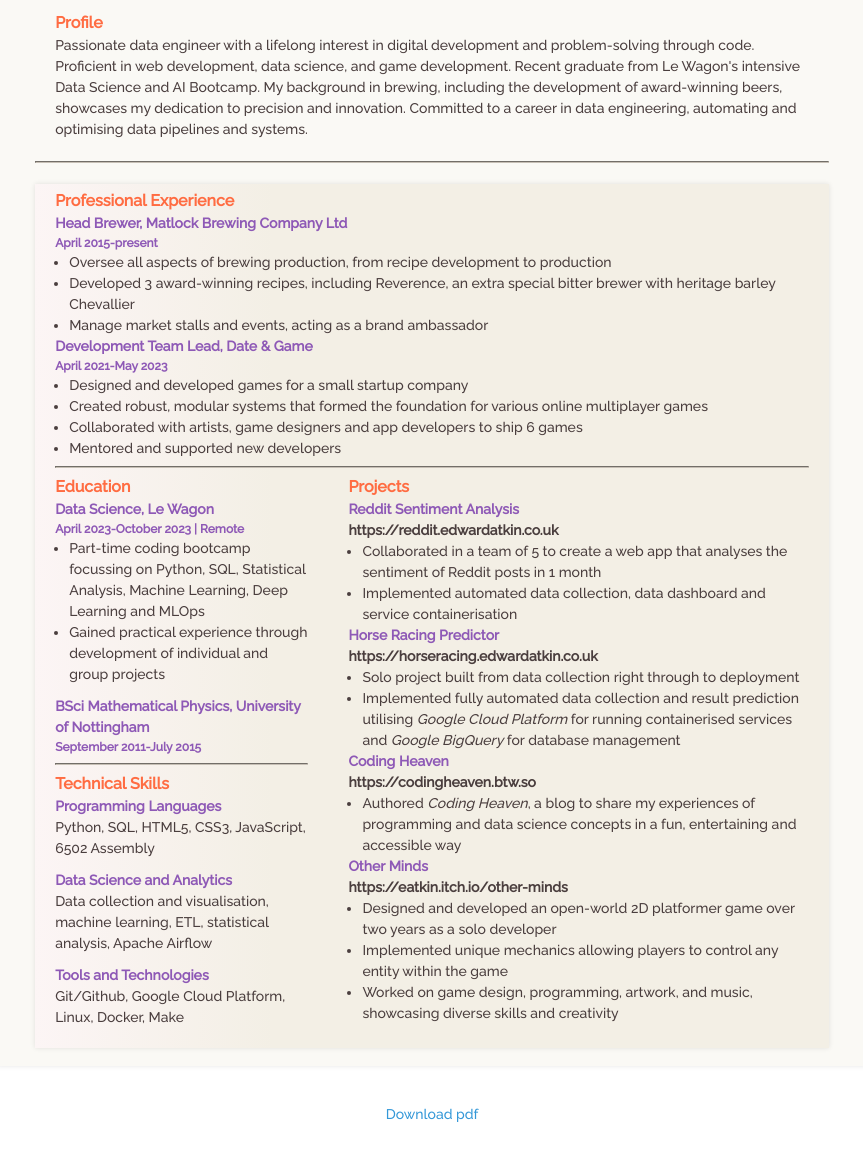
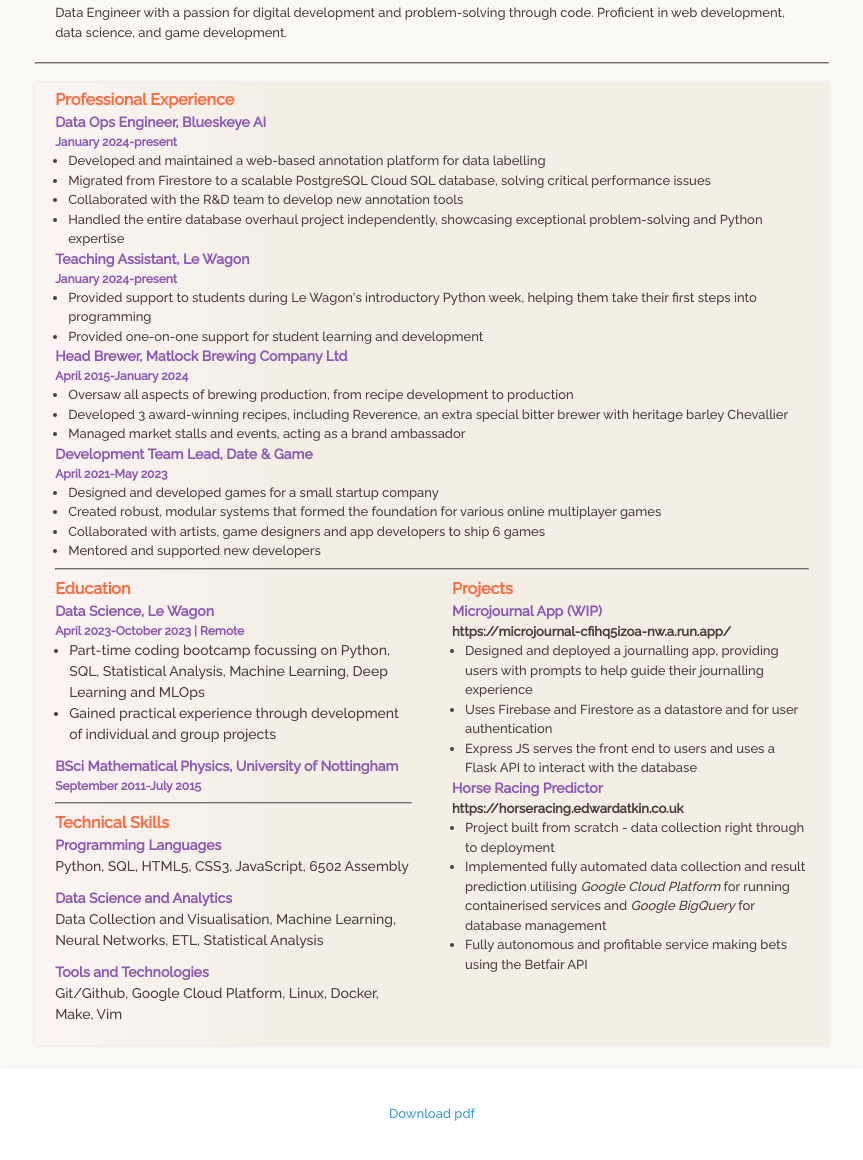
Before and after one commit to Eatkin/portfolio-page, a plain HTML site: page cv.html in a window 1280 px wide. Shown: the part 170-1330 px from the top of the page, without its empty margins (208-1071 px from the left). Drawn offline with nearby package versions, Linux system fonts and the light colour scheme.

Commit message:
Update cv

```diff
--- a/cv.html
+++ b/cv.html
@@ -35,13 +35,7 @@
 
         <main>
             <section class="profile">
-                <h2>Profile</h2>
-                <p>Passionate data engineer with a lifelong interest in digital development and problem-solving through
-                    code. Proficient in web development, data science, and game development. Recent graduate from Le
-                    Wagon's intensive Data Science and AI Bootcamp. My background in brewing, including the development
-                    of award-winning beers, showcases my dedication to precision and innovation. Committed to
-                    a career in data engineering, automating and optimising data pipelines and systems.
-                </p>
+                <p>Data Engineer with a passion for digital development and problem-solving through code. Proficient in web development, data science, and game development.</p>
             </section>
 
             <hr />
@@ -49,14 +43,28 @@
             <section class="experience">
                 <section id="professional-experience">
                     <h2>Professional Experience</h2>
+                    <h3>Data Ops Engineer, Blueskeye AI</h3>
+                    <h4>January 2024-present</h4>
+                    <ul class="bullet-points">
+                        <li>Developed and maintained a web-based annotation platform for data labelling</li>
+                        <li>Migrated from Firestore to a scalable PostgreSQL Cloud SQL database, solving critical performance issues</li>
+                        <li>Collaborated with the R&amp;D team to develop new annotation tools</li>
+                        <li>Handled the entire database overhaul project independently, showcasing exceptional problem-solving and Python expertise</li>
+                    </ul>
+                    <h3>Teaching Assistant, Le Wagon</h3>
+                    <h4>January 2024-present</h4>
+                    <ul class="bullet-points">
+                        <li>Provided support to students during Le Wagon's introductory Python week, helping them take their first steps into programming</li>
+                        <li>Provided one-on-one support for student learning and development</li>
+                    </ul>
                     <h3>Head Brewer, Matlock Brewing Company Ltd</h3>
-                    <h4>April 2015-present</h4>
+                    <h4>April 2015-January 2024</h4>
                     <ul class="bullet-points">
-                        <li>Oversee all aspects of brewing production, from recipe development to production
+                        <li>Oversaw all aspects of brewing production, from recipe development to production
                         </li>
                         <li>Developed 3 award-winning recipes, including Reverence, an extra special bitter
                             brewer with heritage barley Chevallier</li>
-                        <li>Manage market stalls and events, acting as a brand ambassador</li>
+                        <li>Managed market stalls and events, acting as a brand ambassador</li>
                     </ul>
                     <h3>Development Team Lead, Date &amp; Game</h3>
                     <h4>April 2021-May 2023</h4>
@@ -95,12 +103,10 @@
                             <p>Python, SQL, HTML5, CSS3, JavaScript, 6502 Assembly</p>
 
                             <h3>Data Science and Analytics</h3>
-                            <p>Data collection and visualisation, machine learning, ETL, statistical analysis, Apache
-                                Airflow
-                            </p>
+                            <p>Data Collection and Visualisation, Machine Learning, Neural Networks, ETL, Statistical Analysis</p>
 
                             <h3>Tools and Technologies</h3>
-                            <p>Git/Github, Google Cloud Platform, Linux, Docker, Make</p>
+                            <p>Git/Github, Google Cloud Platform, Linux, Docker, Make, Vim</p>
 
                         </div>
 
@@ -108,18 +114,15 @@
 
                             <section id="projects">
                                 <h2>Projects</h2>
-                                <h3>Reddit Sentiment Analysis</h3>
+                                <h3>Microjournal App (WIP)</h3>
                                 <span class="emphasise">
-                                    <a href="https://reddit.edwardatkin.co.uk" target="_blank"
-                                        class="no-style">https://reddit.edwardatkin.co.uk</a>
+                                    <a href="https://microjournal-cfihq5izoa-nw.a.run.app/" target="_blank"
+                                        class="no-style">https://microjournal-cfihq5izoa-nw.a.run.app/</a>
                                 </span>
                                 <ul class="bullet-points">
-                                    <li>Collaborated in a team of 5 to create a web app that analyses the sentiment of
-                                        Reddit posts in 1 month</li>
-                                    </li>
-                                    <li>Implemented automated data collection, data dashboard and service
-                                        containerisation
-                                    </li>
+                                    <li>Designed and deployed a journalling app, providing users with prompts to help guide their journalling experience</li>
+                                    <li>Uses Firebase and Firestore as a datastore and for user authentication</li>
+                                    <li>Express JS serves the front end to users and uses a Flask API to interact with the database</li>
                                 </ul>
                                 <h3>Horse Racing Predictor</h3>
                                 <span class="emphasise">
@@ -127,34 +130,12 @@
                                         class="no-style">https://horseracing.edwardatkin.co.uk</a>
                                 </span>
                                 <ul class="bullet-points">
-                                    <li>Solo project built from data collection right through to deployment</li>
+                                    <li>Project built from scratch - data collection right through to deployment</li>
                                     <li>Implemented fully automated data collection and result prediction utilising
                                         <i>Google Cloud Platform</i> for running containerised services and <i>Google
                                             BigQuery</i> for database management
                                     </li>
-                                </ul>
-                                <h3>Coding Heaven</h3>
-                                <span class="emphasise">
-                                    <a href="https://codingheaven.btw.so/" target="_blank"
-                                        class="no-style">https://codingheaven.btw.so</a>
-                                </span>
-                                <ul class="bullet-points">
-                                    <li>Authored <i>Coding Heaven</i>, a blog to share my experiences of programming and
-                                        data science concepts in a fun, entertaining and accessible way</li>
-                                </ul>
-                                <h3>Other Minds</h3>
-                                <span class="emphasise">
-                                    <a href="https://eatkin.itch.io/other-minds" target="_blank"
-                                        class="no-style">https://eatkin.itch.io/other-minds</a>
-                                </span>
-                                <ul class="bullet-points">
-                                    <li>Designed and developed an open-world 2D platformer game over two years as a solo
-                                        developer</li>
-                                    <li>Implemented unique mechanics allowing players to control any entity within the
-                                        game
-                                    </li>
-                                    <li>Worked on game design, programming, artwork, and music, showcasing
-                                        diverse skills and creativity</li>
+                                    <li>Fully autonomous and profitable service making bets using the Betfair API</li>
                                 </ul>
                             </section>
                         </div>
--- a/cvstyle.css
+++ b/cvstyle.css
@@ -59,7 +59,7 @@ a {
 body {
     font-family: 'IM Fell DW Pica', serif;
     font-family: 'Raleway', sans-serif;
-    font-size: 14px;
+    font-size: 13px;
     line-height: 1.5;
     margin: 0;
     padding: 0;
@@ -205,7 +205,7 @@ footer {
 /* Ultra jank way of making the columns fit the same height */
 .flex-row div:nth-of-type(1) {
     font-size: 14px;
-    width: 55%;
+    width: 100%;
 }
 
 /* Add margin between h3 elements */
```
Also changed, not shown: 1 other file.
